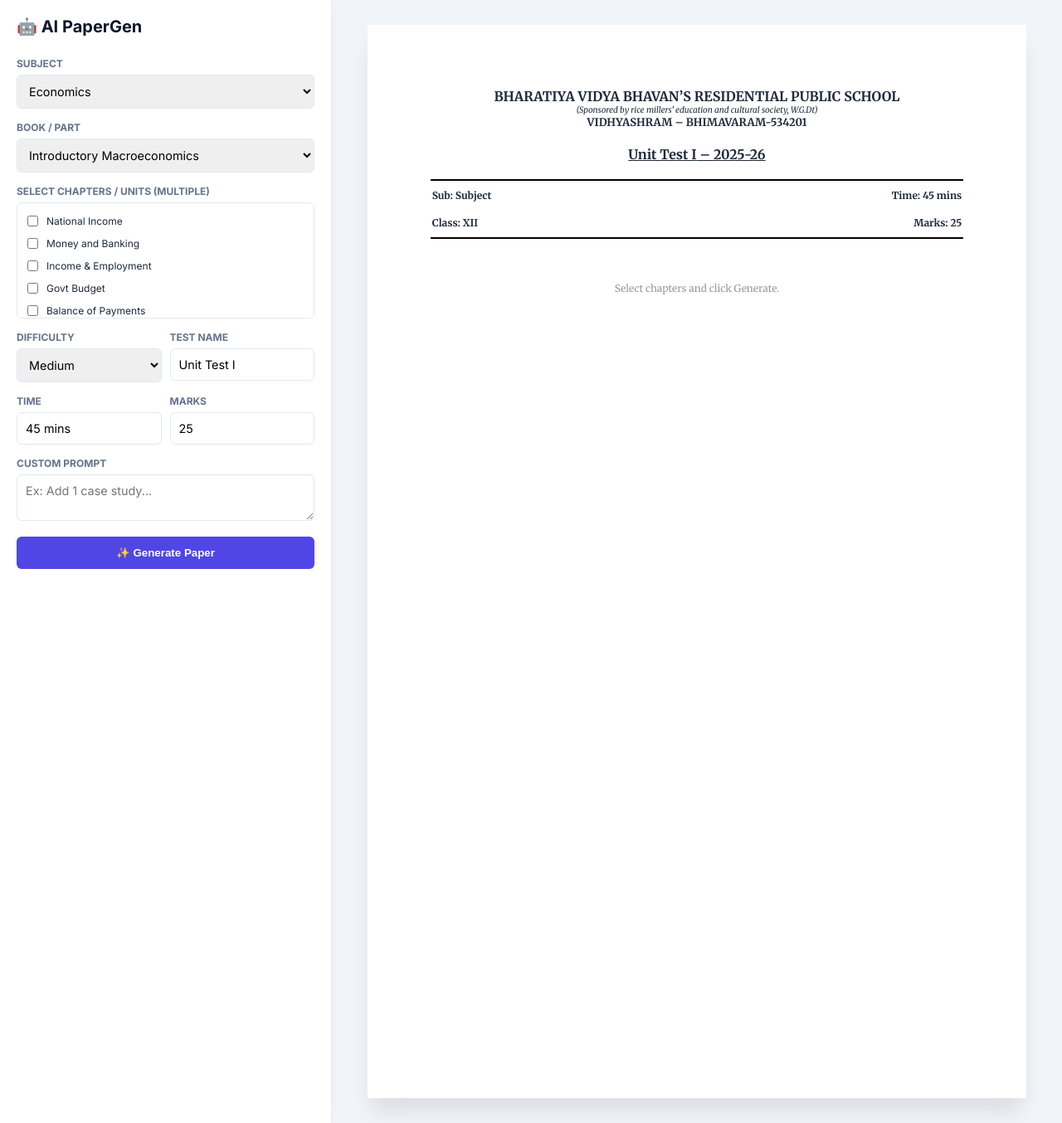
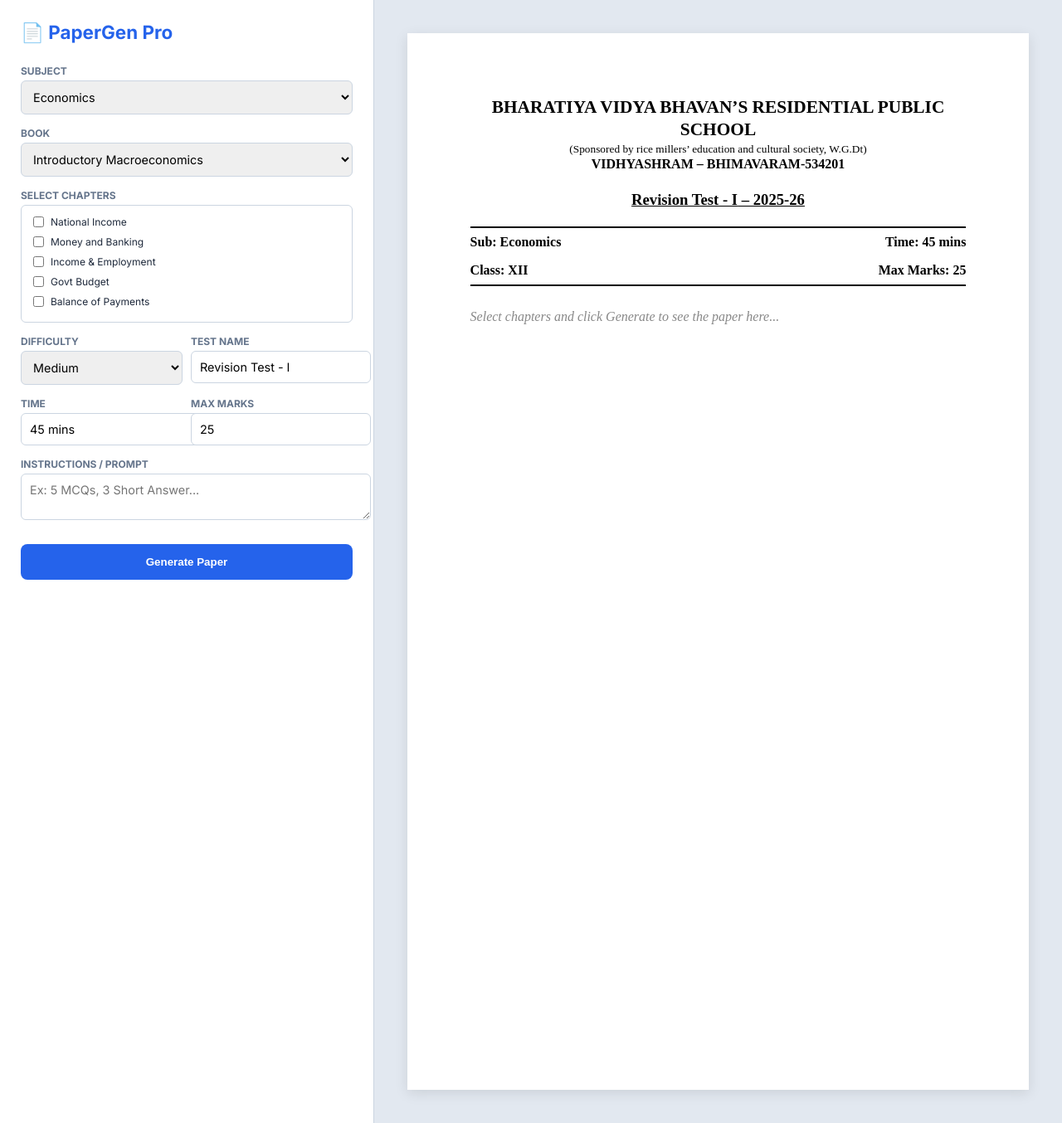
Before and after one commit to charan-naga-deep-puppala/AIpaperGenerator, a Flask app: page / in a window 1280 px wide. Shown: the whole page at 83% size. Run offline with Flask 3, Linux system fonts and the light colour scheme.

Commit message:
Update index.html

```diff
--- a/templates/index.html
+++ b/templates/index.html
@@ -3,163 +3,147 @@
 <head>
     <meta charset="UTF-8">
     <meta name="viewport" content="width=device-width, initial-scale=1.0">
-    <title>AI PaperGen | Multi-Chapter</title>
+    <title>AI PaperGen | Professional</title>
 
-    <link rel="preconnect" href="https://fonts.googleapis.com">
-    <link rel="preconnect" href="https://fonts.gstatic.com" crossorigin>
-    <link href="https://fonts.googleapis.com/css2?family=Inter:wght@300;400;500;600;700&family=Merriweather:ital,wght@0,300;0,400;0,700;1,400&display=swap" rel="stylesheet">
+    <link href="https://fonts.googleapis.com/css2?family=Inter:wght@300;400;600;700&display=swap" rel="stylesheet">
 
     <style>
         :root {
-            --primary: #4f46e5;
-            --bg-page: #f8fafc;
-            --sidebar-bg: #ffffff;
-            --text-main: #1e293b;
-            --border: #e2e8f0;
-            --paper-shadow: 0 20px 25px -5px rgba(0, 0, 0, 0.1);
+            --primary: #2563eb;
+            --bg-ui: #f1f5f9;
+            --paper-bg: #ffffff;
+            --text: #1e293b;
         }
 
-        * { box-sizing: border-box; }
-
         body {
-            margin: 0; font-family: 'Inter', sans-serif; background: var(--bg-page);
-            color: var(--text-main); display: flex; flex-direction: column;
-            height: 100vh; overflow: hidden;
+            margin: 0; font-family: 'Inter', sans-serif; background: var(--bg-ui);
+            display: flex; height: 100vh; overflow: hidden;
         }
 
-        /* --- SIDEBAR --- */
+        /* SIDEBAR */
         .sidebar {
-            background: var(--sidebar-bg); width: 100%; padding: 20px;
-            border-bottom: 1px solid var(--border); overflow-y: auto;
-            display: flex; flex-direction: column; gap: 15px;
-            box-shadow: 4px 0 24px rgba(0,0,0,0.02); z-index: 10;
+            width: 400px; background: white; padding: 25px; border-right: 1px solid #cbd5e1;
+            display: flex; flex-direction: column; gap: 15px; overflow-y: auto; z-index: 10;
         }
 
-        .brand-text { font-size: 1.25rem; font-weight: 700; color: #0f172a; margin-bottom: 10px; }
+        .logo { font-size: 1.4rem; font-weight: 800; color: var(--primary); margin-bottom: 10px; }
 
-        label { display: block; font-size: 0.75rem; font-weight: 700; text-transform: uppercase; color: #64748b; margin-bottom: 6px; }
+        label { font-size: 0.75rem; font-weight: 700; text-transform: uppercase; color: #64748b; margin-bottom: 4px; display: block; }
 
-        input[type="text"], select, textarea {
-            width: 100%; padding: 10px; border: 1px solid var(--border);
-            border-radius: 6px; font-family: 'Inter', sans-serif; font-size: 0.9rem;
+        input, select, textarea {
+            width: 100%; padding: 10px; border: 1px solid #cbd5e1; border-radius: 6px;
+            font-size: 0.9rem; font-family: 'Inter', sans-serif;
         }
 
-        /* New Checkbox List Style */
+        /* Checkbox Area */
         .checkbox-container {
-            border: 1px solid var(--border);
-            border-radius: 6px;
-            height: 140px;
-            overflow-y: auto;
-            padding: 8px;
-            background: #fff;
+            border: 1px solid #cbd5e1; border-radius: 6px; height: 120px;
+            overflow-y: auto; padding: 10px; background: #fff;
         }
-        .checkbox-item {
-            display: flex;
-            align-items: center;
-            padding: 4px 0;
-            font-size: 0.9rem;
-        }
-        .checkbox-item input {
-            width: auto; margin-right: 10px; cursor: pointer;
-        }
-        .checkbox-item label {
-            text-transform: none; font-weight: 400; color: var(--text-main); margin: 0; cursor: pointer;
-        }
+        .checkbox-item { display: flex; align-items: center; margin-bottom: 5px; }
+        .checkbox-item input { width: auto; margin-right: 8px; }
+        .checkbox-item label { text-transform: none; color: var(--text); font-weight: 400; margin: 0; }
 
         .row { display: flex; gap: 10px; }
         .col { flex: 1; }
 
-        .btn-main {
-            background: var(--primary); color: white; border: none; padding: 12px;
-            border-radius: 6px; font-weight: 600; cursor: pointer; width: 100%;
+        button {
+            background: var(--primary); color: white; border: none; padding: 14px;
+            border-radius: 8px; font-weight: 600; cursor: pointer; width: 100%; margin-top: 10px;
         }
-        .btn-main:hover { background: #4338ca; }
-        .btn-main:disabled { background: #cbd5e1; }
+        button:hover { background: #1d4ed8; }
+        .btn-dl { background: #fff; color: var(--text); border: 1px solid #cbd5e1; display: none; }
+        .btn-dl:hover { background: #f8fafc; }
 
-        .btn-download {
-            background: white; border: 1px solid var(--border); padding: 10px;
-            width: 100%; border-radius: 6px; font-weight: 600; cursor: pointer;
-            display: none; margin-top: 10px;
-        }
-
-        /* --- PREVIEW --- */
-        .preview-container {
-            flex: 1; background: #f1f5f9; padding: 30px; overflow-y: auto;
+        /* PREVIEW AREA */
+        .preview-area {
+            flex: 1; background: #e2e8f0; padding: 40px; overflow-y: auto;
             display: flex; justify-content: center;
         }
 
+        /* THE EXAM PAPER */
         .paper {
             background: white; width: 100%; max-width: 210mm; min-height: 297mm;
-            padding: 20mm; box-shadow: var(--paper-shadow);
-            font-family: 'Merriweather', serif;
+            padding: 20mm; box-shadow: 0 4px 15px rgba(0,0,0,0.1);
+            font-family: 'Times New Roman', Times, serif; color: #000;
         }
 
-        .p-school { font-size: 16px; font-weight: 900; text-align: center; text-transform: uppercase; }
-        .p-subtext { font-size: 10px; font-style: italic; text-align: center; }
-        .p-location { font-size: 13px; font-weight: 700; text-align: center; margin-bottom: 20px; }
-        .p-exam-title { text-align: center; font-weight: 800; margin-bottom: 20px; text-decoration: underline; }
+        /* Paper Header - Centered */
+        .ph-center { text-align: center; line-height: 1.3; }
+        .ph-school { font-size: 16pt; font-weight: bold; }
+        .ph-sub { font-size: 10pt; }
+        .ph-loc { font-size: 12pt; font-weight: bold; margin-bottom: 15px; }
 
-        .meta-table { width: 100%; border-top: 2px solid black; border-bottom: 2px solid black; margin-bottom: 20px; }
-        .meta-table td { padding: 8px 0; font-weight: bold; font-size: 12px; }
-        .text-right { text-align: right; }
+        .ph-exam { font-size: 14pt; font-weight: bold; margin: 20px 0; text-decoration: underline; }
 
-        #p-content { font-size: 12px; line-height: 1.6; white-space: pre-wrap; }
-        .section-header { display: block; text-align: center; font-weight: 800; margin: 20px 0 10px 0; }
+        /* Meta Table */
+        .ph-table { width: 100%; border-top: 2px solid black; border-bottom: 2px solid black; margin-bottom: 25px; border-collapse: collapse; }
+        .ph-table td { padding: 8px 0; font-size: 12pt; font-weight: bold; vertical-align: bottom; }
+        .ph-right { text-align: right; }
 
-        @media (min-width: 900px) {
-            body { flex-direction: row; }
-            .sidebar { width: 400px; height: 100vh; border-right: 1px solid var(--border); border-bottom: none; }
+        /* CONTENT STYLING - LEFT ALIGNED */
+        #p-content {
+            font-size: 12pt;
+            line-height: 1.5;
+            text-align: left; /* Crucial: Questions are left aligned */
+        }
+
+        /* Specific styles for detected content */
+        .paper-section {
+            text-align: center;
+            font-weight: bold;
+            margin-top: 25px;
+            margin-bottom: 10px;
+            font-size: 13pt;
+            text-transform: uppercase;
+        }
+
+        .paper-instructions {
+            font-style: italic;
+            margin-bottom: 20px;
+            padding-bottom: 10px;
+            border-bottom: 1px solid #eee;
+        }
+
+        .paper-question {
+            margin-bottom: 12px;
+            text-align: justify;
+        }
+
+        @media (max-width: 900px) {
+            body { flex-direction: column; overflow: auto; }
+            .sidebar { width: 100%; height: auto; }
+            .preview-area { padding: 10px; }
+            .paper { padding: 15mm; height: auto; }
         }
     </style>
 </head>
 <body>
 
     <div class="sidebar">
-        <div class="brand-text">🤖 AI PaperGen</div>
+        <div class="logo">📄 PaperGen Pro</div>
+
+        <div><label>Subject</label><select id="subject" onchange="updateBooks()"></select></div>
+        <div><label>Book</label><select id="book" onchange="updateChapters()"></select></div>
 
         <div>
-            <label>Subject</label>
-            <select id="subject" onchange="updateBooks()"></select>
-        </div>
-
-        <div>
-            <label>Book / Part</label>
-            <select id="book" onchange="updateChapters()"></select>
-        </div>
-
-        <div>
-            <label>Select Chapters / Units (Multiple)</label>
-            <div id="chapter-container" class="checkbox-container">
-                </div>
+            <label>Select Chapters</label>
+            <div id="chapter-container" class="checkbox-container"></div>
         </div>
 
         <div class="row">
-            <div class="col">
-                <label>Difficulty</label>
-                <select id="difficulty">
-                    <option>Easy</option>
-                    <option selected>Medium</option>
-                    <option>Hard</option>
-                </select>
-            </div>
-            <div class="col">
-                <label>Test Name</label>
-                <input type="text" id="testName" value="Unit Test I">
-            </div>
+            <div class="col"><label>Difficulty</label><select id="difficulty"><option>Easy</option><option selected>Medium</option><option>Hard</option></select></div>
+            <div class="col"><label>Test Name</label><input type="text" id="testName" value="Revision Test - I"></div>
+        </div>
+        <div class="row">
+            <div class="col"><label>Time</label><input type="text" id="time" value="45 mins"></div>
+            <div class="col"><label>Max Marks</label><input type="text" id="marks" value="25"></div>
         </div>
 
-        <div class="row">
-            <div class="col"><label>Time</label><input type="text" id="time" value="45 mins"></div>
-            <div class="col"><label>Marks</label><input type="text" id="marks" value="25"></div>
-        </div>
+        <div><label>Instructions / Prompt</label><textarea id="prompt" placeholder="Ex: 5 MCQs, 3 Short Answer..."></textarea></div>
 
-        <div>
-            <label>Custom Prompt</label>
-            <textarea id="prompt" placeholder="Ex: Add 1 case study..."></textarea>
-        </div>
-
-        <button class="btn-main" onclick="generate()">✨ Generate Paper</button>
-        <div id="loading" style="display:none; text-align:center; margin-top:10px; color:var(--primary);">Generating...</div>
+        <button onclick="generate()">Generate Paper</button>
+        <div id="loading" style="display:none; text-align:center; padding:10px;">Generating...</div>
 
         <form id="dlForm" action="/download" method="POST" target="_blank">
             <input type="hidden" name="subject" id="d-sub">
@@ -169,30 +153,32 @@
             <input type="hidden" name="time" id="d-time">
             <input type="hidden" name="marks" id="d-marks">
             <input type="hidden" name="content" id="d-cont">
-            <button type="submit" class="btn-download" id="dlBtn">⬇ Download .docx</button>
+            <button type="submit" class="btn-dl" id="dlBtn">Download Word Doc</button>
         </form>
     </div>
 
-    <div class="preview-container">
+    <div class="preview-area">
         <div class="paper">
-            <div class="p-school">Bharatiya Vidya Bhavan’s Residential Public School</div>
-            <div class="p-subtext">(Sponsored by rice millers’ education and cultural society, W.G.Dt)</div>
-            <div class="p-location">VIDHYASHRAM – BHIMAVARAM-534201</div>
+            <div class="ph-center ph-school">BHARATIYA VIDYA BHAVAN’S RESIDENTIAL PUBLIC SCHOOL</div>
+            <div class="ph-center ph-sub">(Sponsored by rice millers’ education and cultural society, W.G.Dt)</div>
+            <div class="ph-center ph-loc">VIDHYASHRAM – BHIMAVARAM-534201</div>
 
-            <div class="p-exam-title"><span id="p-testName">Unit Test I</span> – 2025-26</div>
+            <div class="ph-center ph-exam"><span id="p-testName">Revision Test - I</span> – 2025-26</div>
 
-            <table class="meta-table">
+            <table class="ph-table">
                 <tr>
-                    <td>Sub: <span id="p-sub">Subject</span></td>
-                    <td class="text-right">Time: <span id="p-time">45 mins</span></td>
+                    <td>Sub: <span id="p-sub">Economics</span></td>
+                    <td class="ph-right">Time: <span id="p-time">45 mins</span></td>
                 </tr>
                 <tr>
                     <td>Class: XII</td>
-                    <td class="text-right">Marks: <span id="p-marks">25</span></td>
+                    <td class="ph-right">Max Marks: <span id="p-marks">25</span></td>
                 </tr>
             </table>
 
-            <div id="p-content" style="color:#999; text-align:center; margin-top:50px;">Select chapters and click Generate.</div>
+            <div id="p-content">
+                <i style="color:#888;">Select chapters and click Generate to see the paper here...</i>
+            </div>
         </div>
     </div>
 
@@ -203,12 +189,12 @@
                 "Indian Economic Development": ["Development (1947-90)", "Economic Reforms 1991", "Poverty & Human Capital", "Rural Development", "Infrastructure", "Environment"]
             },
             "Business Studies": {
-                "Part I: Principles": ["Nature of Management", "Principles of Mgmt", "Business Environment", "Planning", "Organising", "Staffing", "Directing", "Controlling"],
-                "Part II: Finance": ["Financial Management", "Financial Markets", "Marketing Management", "Consumer Protection"]
+                "Part I": ["Nature of Management", "Principles of Mgmt", "Business Environment", "Planning", "Organising", "Staffing", "Directing", "Controlling"],
+                "Part II": ["Financial Management", "Financial Markets", "Marketing Management", "Consumer Protection"]
             },
             "Accountancy": {
-                "Part I: Partnership": ["Partnership Basics", "Admission of Partner", "Retirement/Death", "Dissolution"],
-                "Part II: Company": ["Share Capital", "Debentures", "Financial Statements", "Ratio Analysis", "Cash Flow"]
+                "Part I": ["Partnership Basics", "Admission", "Retirement/Death", "Dissolution"],
+                "Part II": ["Share Capital", "Debentures", "Financial Statements", "Ratios", "Cash Flow"]
             }
         };
 
@@ -216,118 +202,85 @@
         const bookSel = document.getElementById("book");
         const chapContainer = document.getElementById("chapter-container");
 
-        // Initialize Subjects
-        Object.keys(syllabus).forEach(s => {
-            let opt = document.createElement("option");
-            opt.value = s; opt.innerText = s;
-            subSel.appendChild(opt);
-        });
+        Object.keys(syllabus).forEach(s => subSel.add(new Option(s, s)));
 
         function updateBooks() {
             bookSel.innerHTML = "";
-            let books = syllabus[subSel.value];
-            Object.keys(books).forEach(b => {
-                let opt = document.createElement("option");
-                opt.value = b; opt.innerText = b;
-                bookSel.appendChild(opt);
-            });
+            Object.keys(syllabus[subSel.value]).forEach(b => bookSel.add(new Option(b, b)));
             updateChapters();
         }
 
         function updateChapters() {
             chapContainer.innerHTML = "";
-            let chapters = syllabus[subSel.value][bookSel.value];
-
-            chapters.forEach((c, index) => {
-                // Create checkbox wrapper
-                let div = document.createElement("div");
-                div.className = "checkbox-item";
-
-                let checkbox = document.createElement("input");
-                checkbox.type = "checkbox";
-                checkbox.id = "ch_" + index;
-                checkbox.value = c;
-                checkbox.name = "chapters";
-
-                let label = document.createElement("label");
-                label.htmlFor = "ch_" + index;
-                label.innerText = c;
-
-                div.appendChild(checkbox);
-                div.appendChild(label);
+            syllabus[subSel.value][bookSel.value].forEach((c, i) => {
+                let div = document.createElement("div"); div.className = "checkbox-item";
+                div.innerHTML = `<input type="checkbox" id="c${i}" value="${c}" name="chapters"><label for="c${i}">${c}</label>`;
                 chapContainer.appendChild(div);
             });
         }
-
-        updateBooks(); // Run on load
+        updateBooks();
 
         async function generate() {
-            // Gather selected chapters
-            const checkedBoxes = document.querySelectorAll('input[name="chapters"]:checked');
-            let selectedChapters = Array.from(checkedBoxes).map(cb => cb.value).join(", ");
+            const chaps = Array.from(document.querySelectorAll('input[name="chapters"]:checked')).map(c => c.value).join(", ");
+            if(!chaps) return alert("Select at least one chapter");
 
-            if (!selectedChapters) {
-                alert("Please select at least one chapter!");
-                return;
-            }
-
-            const btn = document.querySelector('.btn-main');
+            const btn = document.querySelector('button');
             const loading = document.getElementById('loading');
             const pContent = document.getElementById('p-content');
 
-            // UI Updates
+            // Sync Header
             document.getElementById('p-sub').innerText = subSel.value;
             document.getElementById('p-testName').innerText = document.getElementById('testName').value;
             document.getElementById('p-time').innerText = document.getElementById('time').value;
             document.getElementById('p-marks').innerText = document.getElementById('marks').value;
 
-            btn.disabled = true;
-            loading.style.display = 'block';
-            pContent.style.opacity = '0.5';
-
-            const payload = {
-                subject: subSel.value,
-                book: bookSel.value,
-                chapters: selectedChapters, // Sending string of chapters
-                difficulty: document.getElementById('difficulty').value,
-                grade: "XII",
-                testName: document.getElementById('testName').value,
-                time: document.getElementById('time').value,
-                marks: document.getElementById('marks').value,
-                prompt: document.getElementById('prompt').value
-            };
+            btn.disabled = true; loading.style.display = 'block'; pContent.style.opacity = '0.5';
 
             try {
                 const res = await fetch('/generate', {
                     method: 'POST',
                     headers: {'Content-Type': 'application/json'},
-                    body: JSON.stringify(payload)
+                    body: JSON.stringify({
+                        subject: subSel.value, book: bookSel.value, chapters: chaps,
+                        difficulty: document.getElementById('difficulty').value,
+                        grade: "XII", testName: document.getElementById('testName').value,
+                        time: document.getElementById('time').value, marks: document.getElementById('marks').value,
+                        prompt: document.getElementById('prompt').value
+                    })
                 });
                 const data = await res.json();
 
                 if(data.success) {
-                    let htmlText = data.content
-                        .replace(/</g, "&lt;").replace(/>/g, "&gt;")
-                        .replace(/(SECTION [A-Z]|PART [A-Z])/g, '<span class="section-header">$1</span>');
+                    // Smart Formatting
+                    let formattedHTML = "";
+                    const lines = data.content.split('\n');
 
-                    pContent.innerHTML = htmlText;
+                    lines.forEach(line => {
+                        line = line.trim();
+                        if(!line) return;
 
-                    document.getElementById('d-sub').value = payload.subject;
-                    document.getElementById('d-test').value = payload.testName;
-                    document.getElementById('d-time').value = payload.time;
-                    document.getElementById('d-marks').value = payload.marks;
+                        if(line.toUpperCase().includes("SECTION") || line.toUpperCase().includes("PART ")) {
+                            formattedHTML += `<div class="paper-section">${line}</div>`;
+                        } else if(line.toUpperCase().includes("GENERAL INSTRUCTIONS")) {
+                            formattedHTML += `<div class="paper-section" style="font-size:12pt; text-decoration:underline;">${line}</div>`;
+                        } else {
+                            // Standard question
+                            formattedHTML += `<div class="paper-question">${line}</div>`;
+                        }
+                    });
+
+                    pContent.innerHTML = formattedHTML;
+
+                    document.getElementById('d-sub').value = subSel.value;
+                    document.getElementById('d-test').value = document.getElementById('testName').value;
+                    document.getElementById('d-time').value = document.getElementById('time').value;
+                    document.getElementById('d-marks').value = document.getElementById('marks').value;
                     document.getElementById('d-cont').value = data.content;
                     document.getElementById('dlBtn').style.display = 'block';
-                } else {
-                    alert(data.error);
                 }
-            } catch(e) {
-                alert("Connection failed");
-            } finally {
-                btn.disabled = false;
-                loading.style.display = 'none';
-                pContent.style.opacity = '1';
-            }
+            } catch(e) { alert("Error connecting"); }
+
+            btn.disabled = false; loading.style.display = 'none'; pContent.style.opacity = '1';
         }
     </script>
 </body>
```
